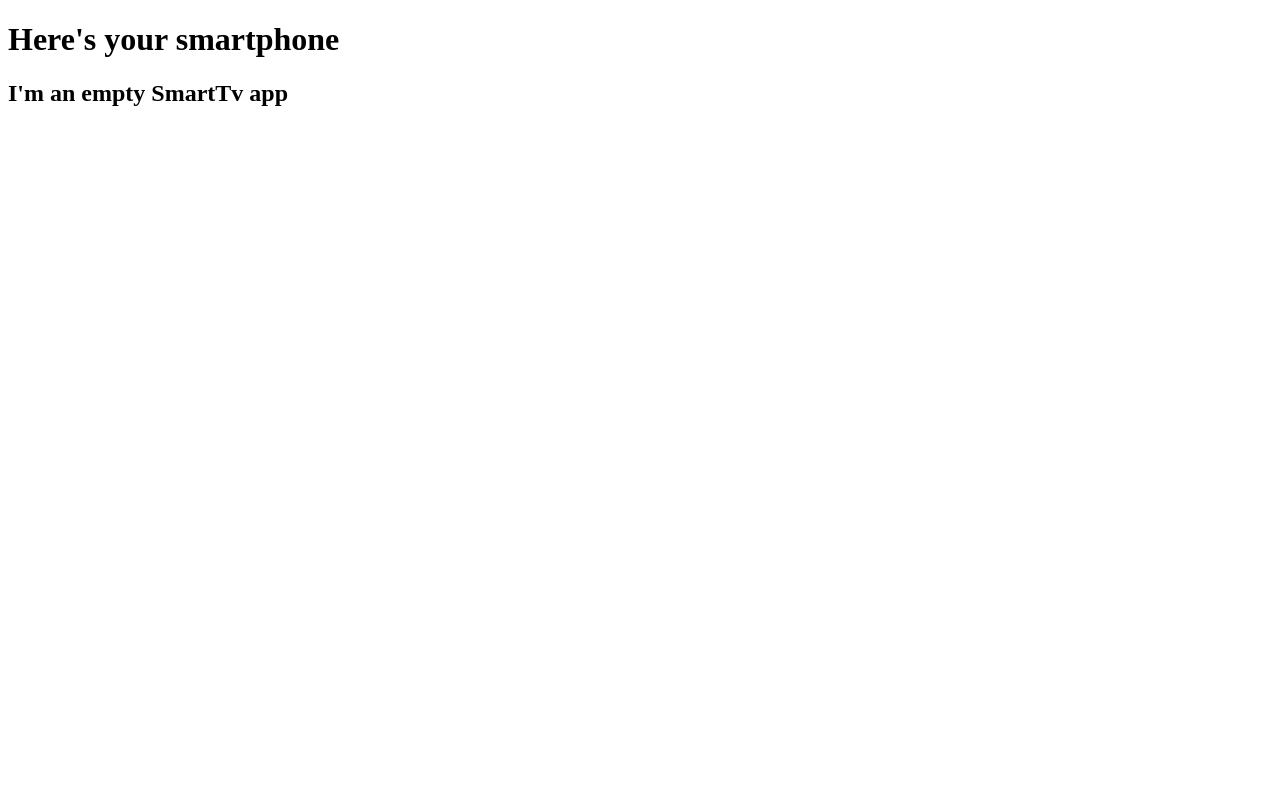
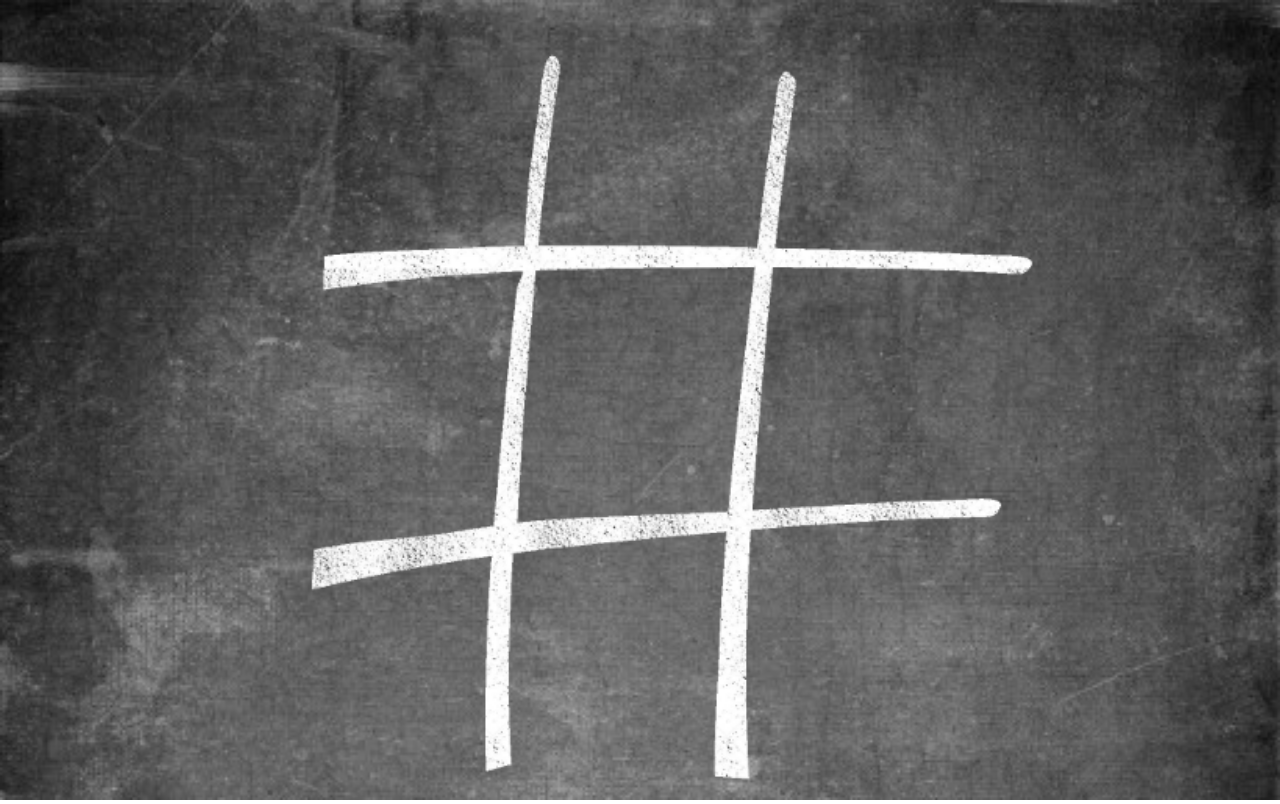
Before and after one commit to mariolamacchia/smarttv-tictactoe, a website: page client/index.html in a window 1280 px wide. Drawn offline with nearby package versions, Linux system fonts and the light colour scheme.

Commit message:
Create first style

```diff
--- a/client/index.html
+++ b/client/index.html
@@ -3,16 +3,16 @@
   <head>
     <meta charset="utf-8">
     <title>SmartTv Empty app</title>
-    <link rel="stylesheet" href="bower_components/jquery.mobile/css/jquery.mobile-1.4.5.min.css">
     <link rel="stylesheet" href="style.css">
   </head>
   <body>
-    <h1>Here's your smartphone</h1>
-    <h2>I'm an empty SmartTv app</h2>
-    <script src="bower_components/jquery/jquery.min.js"></script>
-    <script src="bower_components/socket.io-client/socket.io.js"></script>
-    <script src="/smarttv.js"></script>
+    <div class="board">
+      <div class="lines">
+      </div>
+    </div>
+    <script src="bower_components/jquery/dist/jquery.min.js"></script>
+    <!-- <script src="bower_components/socket.io-client/socket.io.js"></script>
+    <script src="/smarttv.js"></script> -->
     <script src="script.js"></script>
-    <script src="bower_components/jquery.mobile/js/jquery.mobile-1.4.5.min.js"></script>
   </body>
 </html>
--- a/client/script.js
+++ b/client/script.js
@@ -0,0 +1,19 @@
+$(document).ready(function() {
+  $(window).on('resize', positionLines);
+  positionLines();
+  for (var i = 0; i < 9; i++) {
+    $('.lines').append('<div class=cell>');
+  }
+});
+
+function positionLines() {
+  var size;
+  if (window.innerWidth > window.innerHeight) {
+    size = window.innerHeight;
+  } else {
+    size = window.innerWidth;
+  }
+  $('.lines').width(size).height(size);
+  $('.lines').css('left', window.innerWidth / 2 - size / 2);
+  $('.lines').css('top', window.innerHeight / 2 - size / 2);
+}
--- a/client/style.css
+++ b/client/style.css
@@ -0,0 +1,34 @@
+.board {
+  background-image: url(images/board.jpg);
+  background-size: cover;
+  position: absolute;
+  top: 0;
+  left: 0;
+  right: 0;
+  bottom: 0;
+}
+
+.lines {
+  background-image: url(images/lines.png);
+  background-size: contain;
+  background-position: center;
+  background-repeat: no-repeat;
+  position: absolute;
+}
+
+.cell {
+  display: inline-block;
+  width: 33%;
+  height: 33%;
+  background-size: 60%;
+  background-position: center;
+  background-repeat: no-repeat;
+}
+
+/* lines are not straight */
+.cell:first-child {
+  background-position: right;
+}
+.cell:last-child {
+  background-position: left;
+}
```
Also changed, not shown: index.html (+7 -4 lines), client/images/board.jpg (renamed from client/images/board-sm.jpg), client/images/lines.png (renamed from client/images/lines-sm.png), style.css (deleted).
